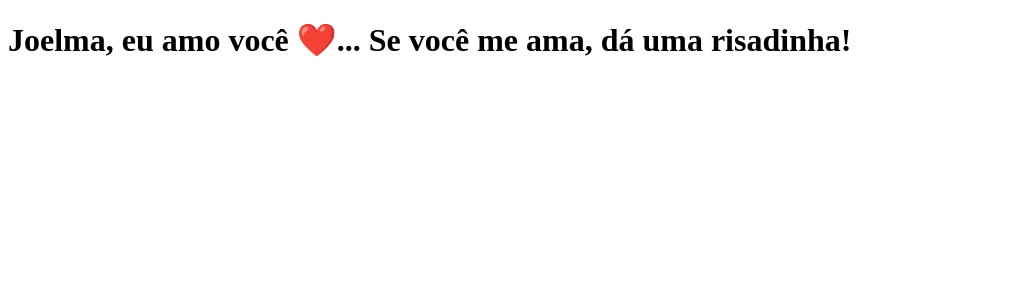
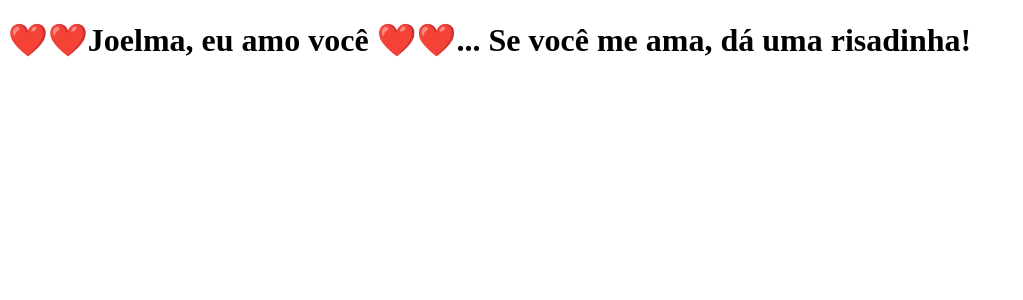
Before and after one commit to grdev1/clone-tabnews, a Next.js app: page / in a window 1280 px wide. Shown: the top 300 px of the page, without its empty margins (0-1023 px from the left). Built offline with nearby package versions, Linux system fonts and the light colour scheme.

Commit message:
modifica a frase mais uma vez

```diff
--- a/pages/index.js
+++ b/pages/index.js
@@ -1,5 +1,5 @@
 function Home(){
-    return <h1>Joelma, eu amo você ❤️... Se você me ama, dá uma risadinha!</h1>
+    return <h1>❤️❤️Joelma, eu amo você ❤️❤️... Se você me ama, dá uma risadinha!</h1>
 }
 
 export default Home;
```
